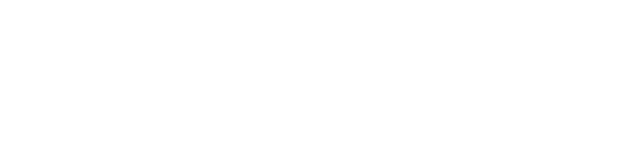
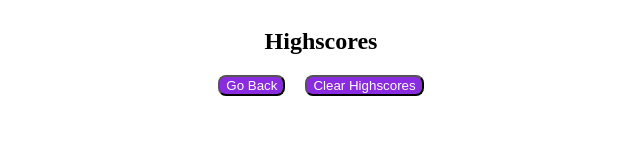
Before and after one commit to rethomas67/Coding_Quiz_Challenge, a plain HTML site: page highscores.html in a window 1280 px wide. Shown: the whole page, without its empty margins (319-959 px from the left). Drawn offline with Linux system fonts and the light colour scheme.

Commit message:
added the readme to the project and the high scores page

```diff
--- a/assets/css/highscores.css
+++ b/assets/css/highscores.css
@@ -0,0 +1,8 @@
+.high_scores {
+  text-align: center;
+  font-size: medium;
+  display: flex;
+  justify-content: center;
+  align-items: center;
+  flex-direction: column;
+}
--- a/assets/js/highscores.js
+++ b/assets/js/highscores.js
@@ -0,0 +1,76 @@
+//create the elements for the highscore page and initialize the viewscores array
+var highScoresElement = document.querySelector(".high_scores");
+var h2El = document.createElement("h2");
+var paragraph;
+var divElement = document.createElement("div");
+var button = document.createElement("button");
+var viewScores = [];
+
+//add the id and css for a button
+function createButton(button, id) {
+  var btn = button;
+  btn.id = id;
+  btn.style =
+    "margin-bottom:5px; border-radius:8px; background-color:blueviolet; color:white;";
+
+  btn.addEventListener("mouseover", () => {
+    btn.style.backgroundColor = "palevioletred";
+  });
+  btn.addEventListener("mouseout", () => {
+    btn.style.backgroundColor = "blueviolet";
+  });
+  return btn;
+}
+
+//go back to index.html
+function goBack() {
+  window.open("./index.html", "_self");
+}
+//clear the scores
+function clearHighscores() {
+  localStorage.clear();
+}
+
+function displayScores() {
+  h2El.textContent = "Highscores";
+  highScoresElement.appendChild(h2El);
+
+  //display all of the scores in the array object
+  for (var i = 0; i < viewScores.length; i++) {
+    //create a pargraph for each score with the record, initials, and score
+    paragraph = document.createElement("p");
+    paragraph.textContent =
+      viewScores[i].record +
+      ".  " +
+      viewScores[i].initials +
+      " - " +
+      viewScores[i].score;
+    paragraph.style = "background-color :plum;";
+    highScoresElement.appendChild(paragraph);
+  }
+
+  divElement.style =
+    "margin-bottom:5px; text-align: center; font-size: medium; display: flex; justify-content: center; flex-direction: row;gap:20px";
+  highScoresElement.appendChild(divElement);
+
+  //create the goback to the main page button
+  var btnResult = createButton(button, "back");
+  divElement.appendChild(btnResult);
+  btnResult.addEventListener("click", goBack);
+  btnResult.textContent = "Go Back";
+  divElement.appendChild(btnResult);
+  //create a button to clear all of the scores
+  button = document.createElement("button");
+  var btnResult2 = createButton(button, "clear");
+  divElement.appendChild(btnResult2);
+  btnResult2.addEventListener("click", clearHighscores);
+  btnResult2.textContent = "Clear Highscores";
+}
+
+//get all of the scores in localstorage
+var viewScoresResult = JSON.parse(localStorage.getItem("viewScores"));
+if (viewScoresResult) {
+  viewScores = viewScoresResult;
+}
+//display the scores
+displayScores();
--- a/highscores.html
+++ b/highscores.html
@@ -0,0 +1,21 @@
+<!DOCTYPE html>
+<html lang="en">
+  <head>
+    <meta charset="UTF-8" />
+    <meta name="viewport" content="width=device-width, initial-scale=1.0" />
+    <title>Coding Quiz Challenge</title>
+    <link rel="stylesheet" type="text/css" href="./assets/css/highscores.css" />
+  </head>
+  <body>
+    <header>
+
+      </section>
+    </header>
+    <main>
+      <section class="high_scores"></section>
+
+
+    </main>
+    <script src="./assets/js/highscores.js"></script>
+  </body>
+</html>
```
Also changed, not shown: assets/js/script.js (+31 -2 lines), index.html (+1 -2 lines), image-1.png (added), image-2.png (added), image-3.png (added), image.png (added), 1 other file.
